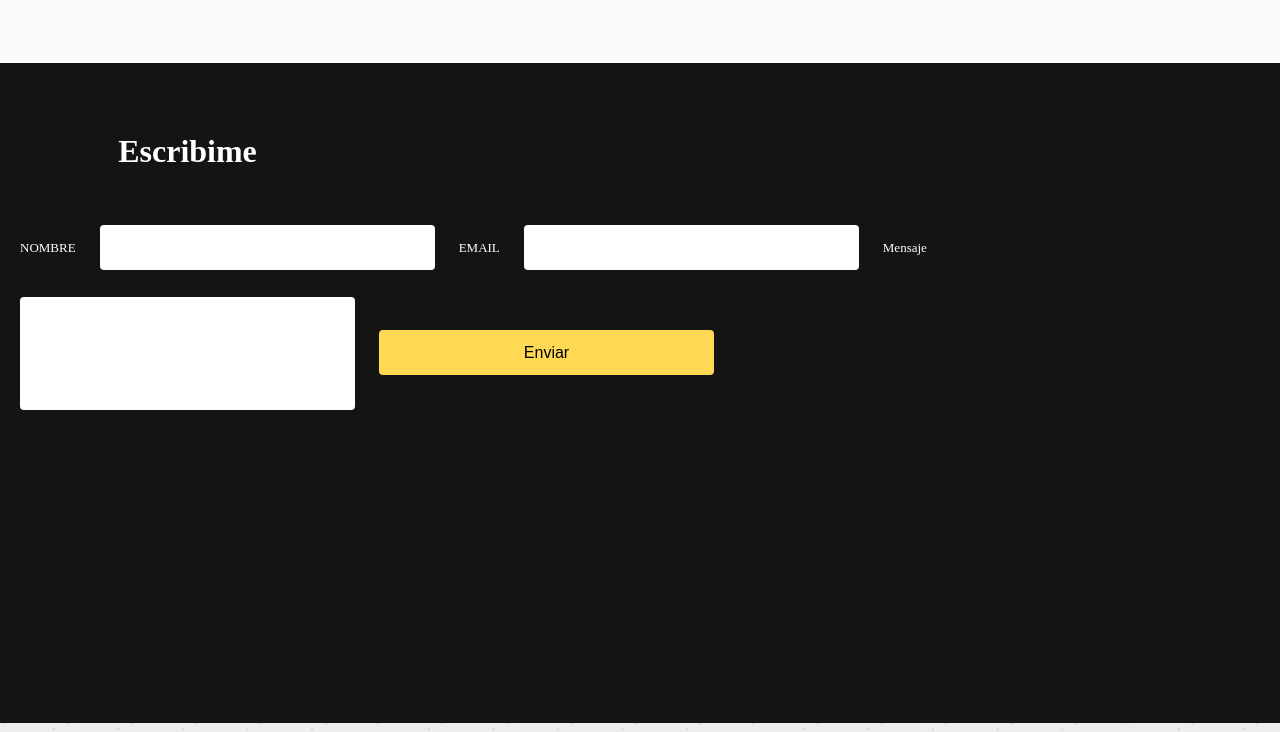
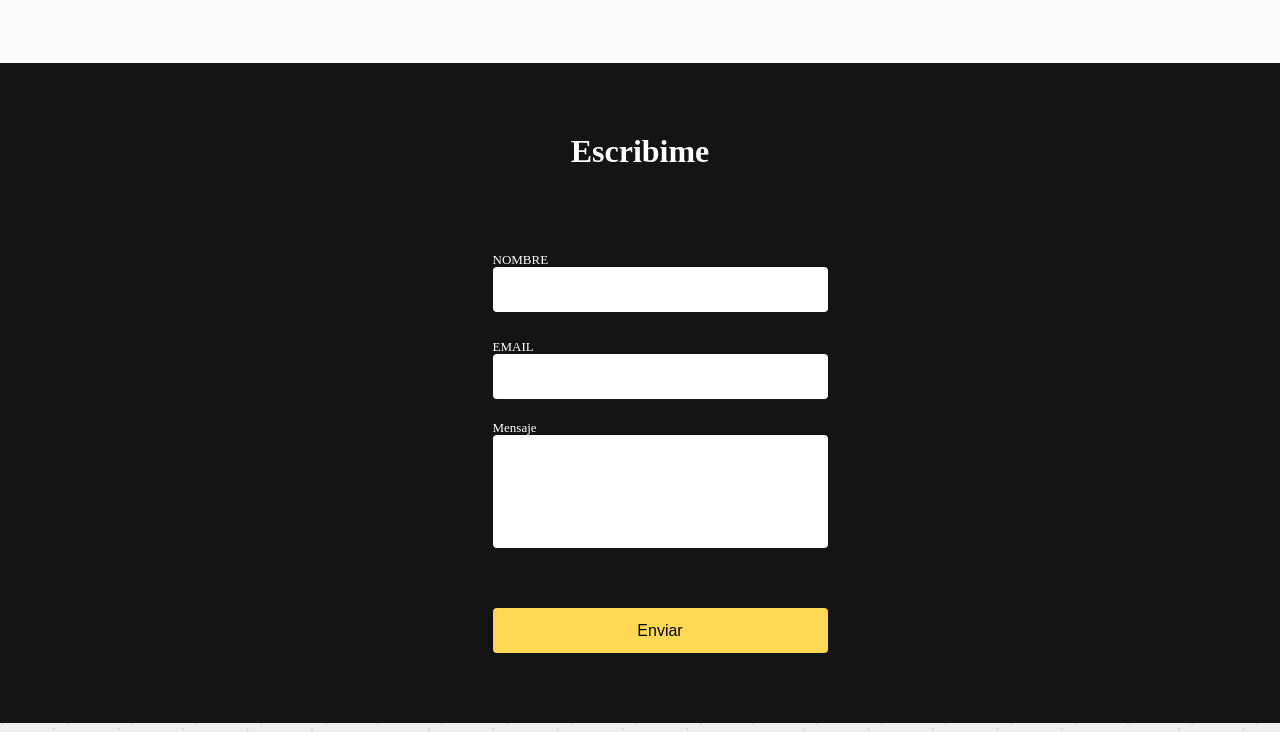
Before and after one commit to SantiagoSilva68/Desafio-santiago.github.io, a plain HTML site: page index.html in a window 1280 px wide. Shown: the part 2466-3198 px from the top of the page. Drawn offline with nearby package versions, Linux system fonts and the light colour scheme.

Commit message:
Update styles.css

```diff
--- a/styles.css
+++ b/styles.css
@@ -371,7 +371,12 @@ body{
         margin-bottom: 103px;
     }
 }
-
+.contenedor-cajas{
+    display: flex;
+    flex-direction: column;
+    width: 335px;
+    align-items: flex-start;
+}
 @media(min-width: 1440px){
     .contenedor-cajas{
         display: flex;
@@ -384,7 +389,10 @@ body{
     background-color: #141414;
     width: 100%;
     height: 660px;
-    display: inline-block;
+    display: flex;
+    flex-direction: column;
+    justify-content: space-between;
+    align-items: center;
 }
 @media(min-width: 1440px){
     .contenedor-cuarto{
```
